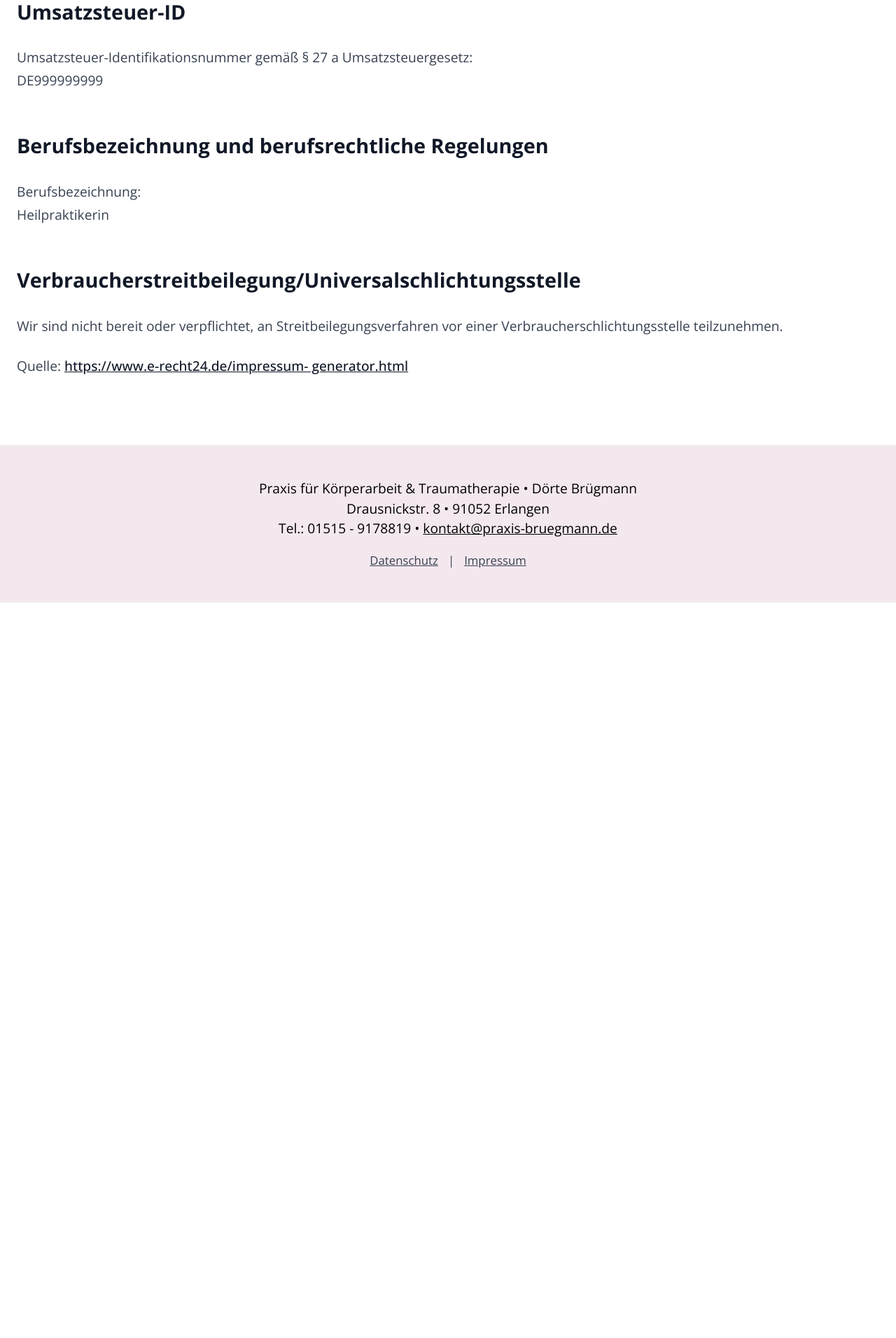
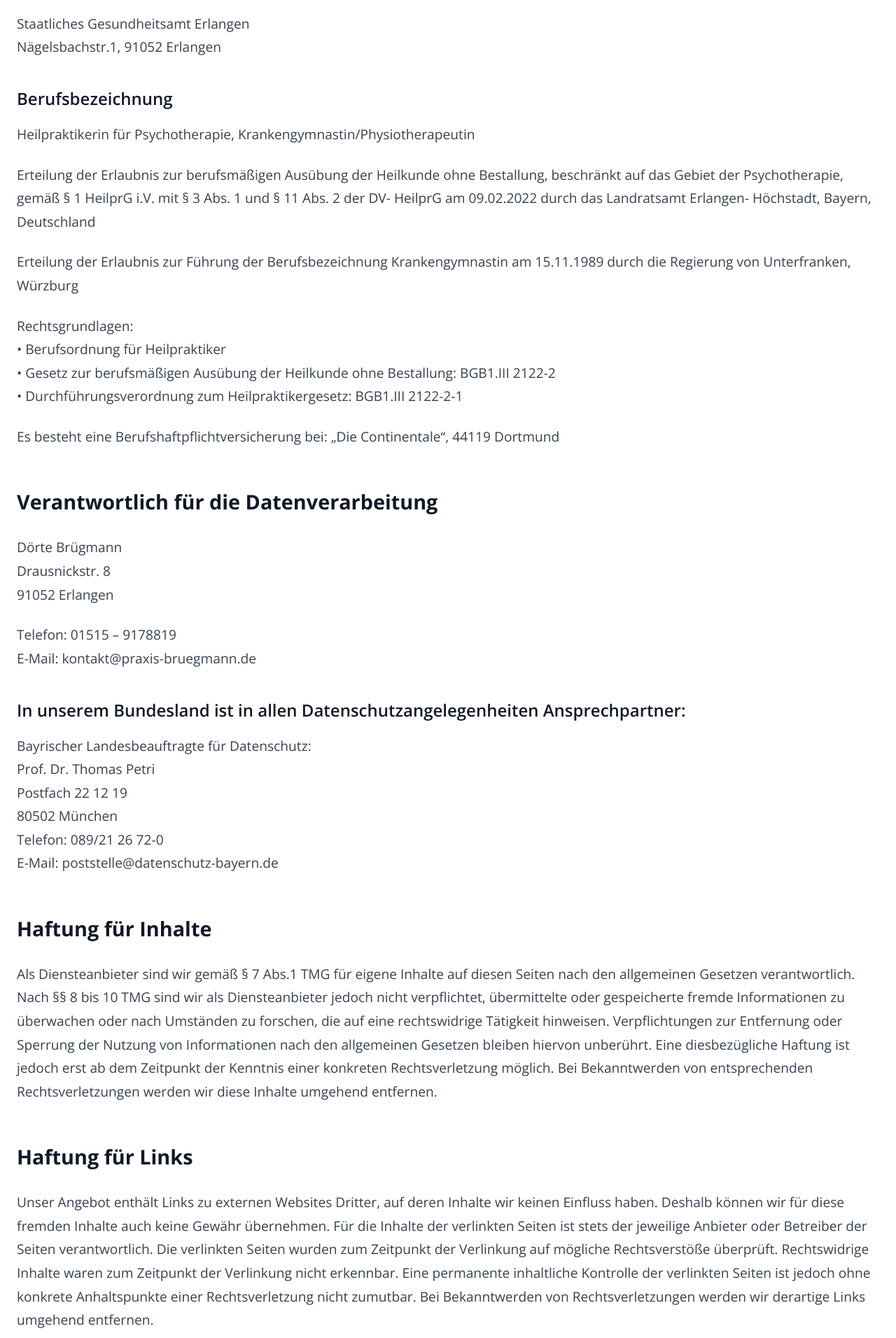
Before and after one commit to Han2-Ro/doerte-website, a SvelteKit app: page /impressum in a window 1280 px wide. Shown: the part 708-2620 px from the top of the page at 70% size. Before the commit the page ends 1569 px from the top, so only its background shows below. Built offline with nearby package versions, Linux system fonts and the light colour scheme.

Commit message:
changes in meeting

```diff
--- a/src/lib/homepage/Hero.svelte
+++ b/src/lib/homepage/Hero.svelte
@@ -4,7 +4,7 @@
     let show_source = false;
 </script>
 
-<section class="flex items-center flex-col lg:flex-row-reverse w-full h-[25rem] p-sm lg:p-lg mb-20 relative">
+<section class="flex items-center flex-col lg:flex-row-reverse w-full h-[25rem] px-sm pt-lg lg:p-lg mb-20 relative">
     <img
         src={Poppies}
         alt="orangefarbene Mohnblumen"
--- a/src/lib/homepage/Intro.svelte
+++ b/src/lib/homepage/Intro.svelte
@@ -5,7 +5,7 @@
 <section class=" max-w-[1800px] flex flex-col lg:flex-row mt-xl mb-2xl px-0 lg:px-10">
     <div
         id="quote"
-        class=" lg:w-2/5 lg:mr-lg px-md py-md text-xl leading-relaxed font-handwriting font-bold text-center"
+        class=" lg:w-2/5 lg:mr-lg px-md py-md lg:px-xl lg:py-2xl text-xl leading-relaxed font-handwriting font-bold text-center"
     >
         <p>
             „Die spontane Bewegung in uns allen zielt auf Kontakt. Gleich wie
@@ -77,6 +77,9 @@
                 … Ihre Bedürfnisse besser spüren und ihre Grenzen besser kennenlernen möchten
             </li>
             <li>
+                ... mehr Vertrauen in Ihre eigenen Fähigkeiten zurückgewinnen oder entwickeln möchten
+            </li>
+            <li>
                 … Gefühle der Erstarrung wieder mehr in den Fluss bringen wollen
             </li>
             <li>
--- a/src/routes/datenschutz/+page.svelte
+++ b/src/routes/datenschutz/+page.svelte
@@ -110,13 +110,13 @@ noreferrer">https://www.hetzner.com/de/rechtliches/datenschutz</a
         Website ist:
     </p>
     <p>
-        Beispielfirma<br />
-        Musterweg 10<br />
-        90210 Musterstadt
+        Dörte Brügmann<br />
+        Drausnickstr. 8,<br />
+        91052 Erlangen
     </p>
     <p>
-        Telefon: +49 (0) 123 44 55 66<br />
-        E-Mail: info@beispielfirma.de
+        Telefon: 01515 - 9178819<br />
+        E-Mail: kontakt@praxis-bruegmann.de
     </p>
     <p>
         Verantwortliche Stelle ist die nat&uuml;rliche oder juristische Person,
--- a/src/routes/impressum/+page.svelte
+++ b/src/routes/impressum/+page.svelte
@@ -1,38 +1,125 @@
 <article class="prose py-20 px-5 mx-auto max-w-[84rem]">
     <h1>Impressum</h1>
-    <p>
-        Max Mustermann<br />
-        Musterladen<br />
-        Musterstra&szlig;e 111<br />
-        Geb&auml;ude 44<br />
-        90210 Musterstadt
-    </p>
-    <h2>Kontakt</h2>
-    <p>
-        Telefon: +49 (0) 123 44 55 66<br />
-        E-Mail: mustermann@musterfirma.de
-    </p>
-    <h2>Umsatzsteuer-ID</h2>
-    <p>
-        Umsatzsteuer-Identifikationsnummer gem&auml;&szlig; &sect; 27 a
-        Umsatzsteuergesetz:<br />
-        DE999999999
-    </p>
-    <h2>Berufsbezeichnung und berufsrechtliche Regelungen</h2>
-    <p>
-        Berufsbezeichnung:<br />
-        Heilpraktikerin
-    </p>
     <h2>
-        Verbraucher&shy;streit&shy;beilegung/Universal&shy;schlichtungs&shy;stelle
+        Angaben nach § 5 Telemediengesetz (TMG)
     </h2>
     <p>
-        Wir sind nicht bereit oder verpflichtet, an Streitbeilegungsverfahren
-        vor einer Verbraucherschlichtungsstelle teilzunehmen.
+        Dörte Brügmann<br />
+        Heilpraktikerin für Psychotherapie, Physiotherapeutin<br />
+        Drausnickstr. 8, 91052 Erlangen
+    </p>
+    <h3>Kontakt</h3>
+    <p>
+        Telefon: 01515 - 9178819<br />
+        E-Mail: kontakt@praxis-bruegmann.de
+    </p>
+    <h3>Zuständige Aufsichtsbehörde</h3>
+    <p>
+        Staatliches Gesundheitsamt Erlangen<br />
+        Nägelsbachstr.1, 91052 Erlangen
+    </p>
+    <h3>Berufsbezeichnung</h3>
+        <p>
+
+            Heilpraktikerin für Psychotherapie, Krankengymnastin/Physiotherapeutin
+        </p>
+    <p>
+        Erteilung der Erlaubnis zur berufsmäßigen Ausübung der Heilkunde ohne
+        Bestallung, beschränkt auf das Gebiet der Psychotherapie, gemäß § 1
+        HeilprG i.V. mit § 3 Abs. 1 und § 11 Abs. 2 der DV- HeilprG am
+        09.02.2022 durch das Landratsamt Erlangen- Höchstadt, Bayern,
+        Deutschland
     </p>
     <p>
-        Quelle: <a href="https://www.e-recht24.de/impressum-generator.html"
-            >https://www.e-recht24.de/impressum- generator.html</a
-        >
+        Erteilung der Erlaubnis zur Führung der Berufsbezeichnung
+        Krankengymnastin am 15.11.1989 durch die Regierung von Unterfranken,
+        Würzburg
+    </p>
+    <p>
+        Rechtsgrundlagen: <br />
+
+        • Berufsordnung für Heilpraktiker <br />
+
+        • Gesetz zur berufsmäßigen Ausübung der Heilkunde ohne Bestallung:
+        BGB1.III 2122-2 <br />
+
+        • Durchführungsverordnung zum Heilpraktikergesetz: BGB1.III 2122-2-1
+    </p>
+    <p>
+        Es besteht eine Berufshaftpflichtversicherung bei: „Die Continentale“,
+        44119 Dortmund
+    </p>
+    <h2>Verantwortlich für die Datenverarbeitung</h2>
+    <p>
+        Dörte Brügmann <br />
+
+        Drausnickstr. 8 <br />
+
+        91052 Erlangen
+    </p>
+
+    <p>
+        Telefon: 01515 – 9178819 <br />
+        E-Mail: kontakt@praxis-bruegmann.de
+    </p>
+
+    <h3>
+        In unserem Bundesland ist in allen Datenschutzangelegenheiten
+        Ansprechpartner:
+    </h3>
+    <p>
+        Bayrischer Landesbeauftragte für Datenschutz: <br />
+        Prof. Dr. Thomas Petri <br />
+
+        Postfach 22 12 19 <br />
+        80502 München <br />
+
+        Telefon: 089/21 26 72-0 <br />
+
+        E-Mail: poststelle@datenschutz-bayern.de
+    </p>
+    <h2>Haftung für Inhalte</h2>
+    <p>
+        Als Diensteanbieter sind wir gemäß § 7 Abs.1 TMG für eigene Inhalte auf
+        diesen Seiten nach den allgemeinen Gesetzen verantwortlich. Nach §§ 8
+        bis 10 TMG sind wir als Diensteanbieter jedoch nicht verpflichtet,
+        übermittelte oder gespeicherte fremde Informationen zu überwachen oder
+        nach Umständen zu forschen, die auf eine rechtswidrige Tätigkeit
+        hinweisen. Verpflichtungen zur Entfernung oder Sperrung der Nutzung von
+        Informationen nach den allgemeinen Gesetzen bleiben hiervon unberührt.
+        Eine diesbezügliche Haftung ist jedoch erst ab dem Zeitpunkt der
+        Kenntnis einer konkreten Rechtsverletzung möglich. Bei Bekanntwerden von
+        entsprechenden Rechtsverletzungen werden wir diese Inhalte umgehend
+        entfernen.
+    </p>
+
+    <h2>Haftung für Links</h2>
+    <p>
+        Unser Angebot enthält Links zu externen Websites Dritter, auf deren
+        Inhalte wir keinen Einfluss haben. Deshalb können wir für diese fremden
+        Inhalte auch keine Gewähr übernehmen. Für die Inhalte der verlinkten
+        Seiten ist stets der jeweilige Anbieter oder Betreiber der Seiten
+        verantwortlich. Die verlinkten Seiten wurden zum Zeitpunkt der
+        Verlinkung auf mögliche Rechtsverstöße überprüft. Rechtswidrige Inhalte
+        waren zum Zeitpunkt der Verlinkung nicht erkennbar. Eine permanente
+        inhaltliche Kontrolle der verlinkten Seiten ist jedoch ohne konkrete
+        Anhaltspunkte einer Rechtsverletzung nicht zumutbar. Bei Bekanntwerden
+        von Rechtsverletzungen werden wir derartige Links umgehend entfernen.
+    </p>
+
+    <h2>Urheberrecht</h2>
+    <p>
+        Die durch die Seitenbetreiber erstellten Inhalte und Werke auf diesen
+        Seiten unterliegen dem deutschen Urheberrecht. Die Vervielfältigung,
+        Bearbeitung, Verbreitung und jede Art der Verwertung außerhalb der
+        Grenzen des Urheberrechtes bedürfen der schriftlichen Zustimmung des
+        jeweiligen Autors bzw. Erstellers. Downloads und Kopien dieser Seite
+        sind nur für den privaten, nicht kommerziellen Gebrauch gestattet.
+        Soweit die Inhalte auf dieser Seite nicht vom Betreiber erstellt wurden,
+        werden die Urheberrechte Dritter beachtet. Insbesondere werden Inhalte
+        Dritter als solche gekennzeichnet. Sollten Sie trotzdem auf eine
+        Urheberrechtsverletzung aufmerksam werden, bitten wir um einen
+        entsprechenden Hinweis. Bei Bekanntwerden von Rechtsverletzungen werden
+        wir derartige Inhalte umgehend entfernen.
     </p>
 </article>
```
